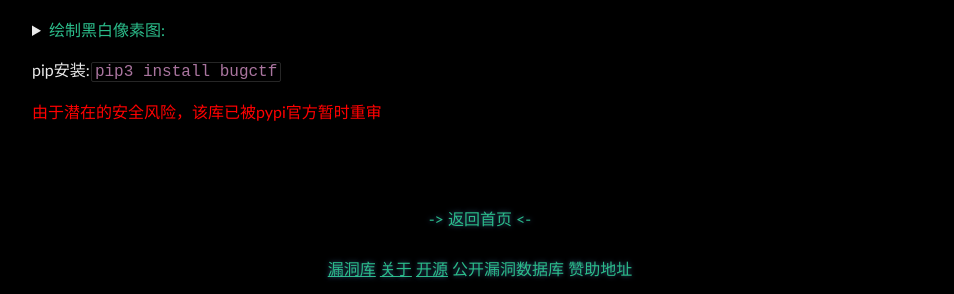
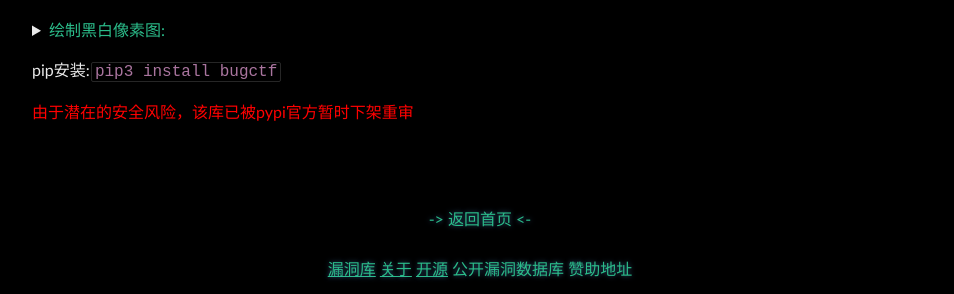
Before and after one commit to Leeyangee/leeyangee.github.io, a Jekyll site: the page built from opensource.md, in a window 1280 px wide. Shown: the part 732-1026 px from the top of the page, without its empty margins (160-1114 px from the left). Built offline with Jekyll 4.4.1, drawn with Linux system fonts in a browser that asks for light colours.

Commit message:
Update opensource.md

```diff
--- a/opensource.md
+++ b/opensource.md
@@ -37,4 +37,4 @@ bugctf是一个小型的基于python3.6的包，由suse_bug团队共同开发，
 
 
 pip安装: `pip3 install bugctf`
-<font color=FF0000>由于潜在的安全风险，该库已被pypi官方暂时重审</font>
+<font color=FF0000>由于潜在的安全风险，该库已被pypi官方暂时下架重审</font>
```
